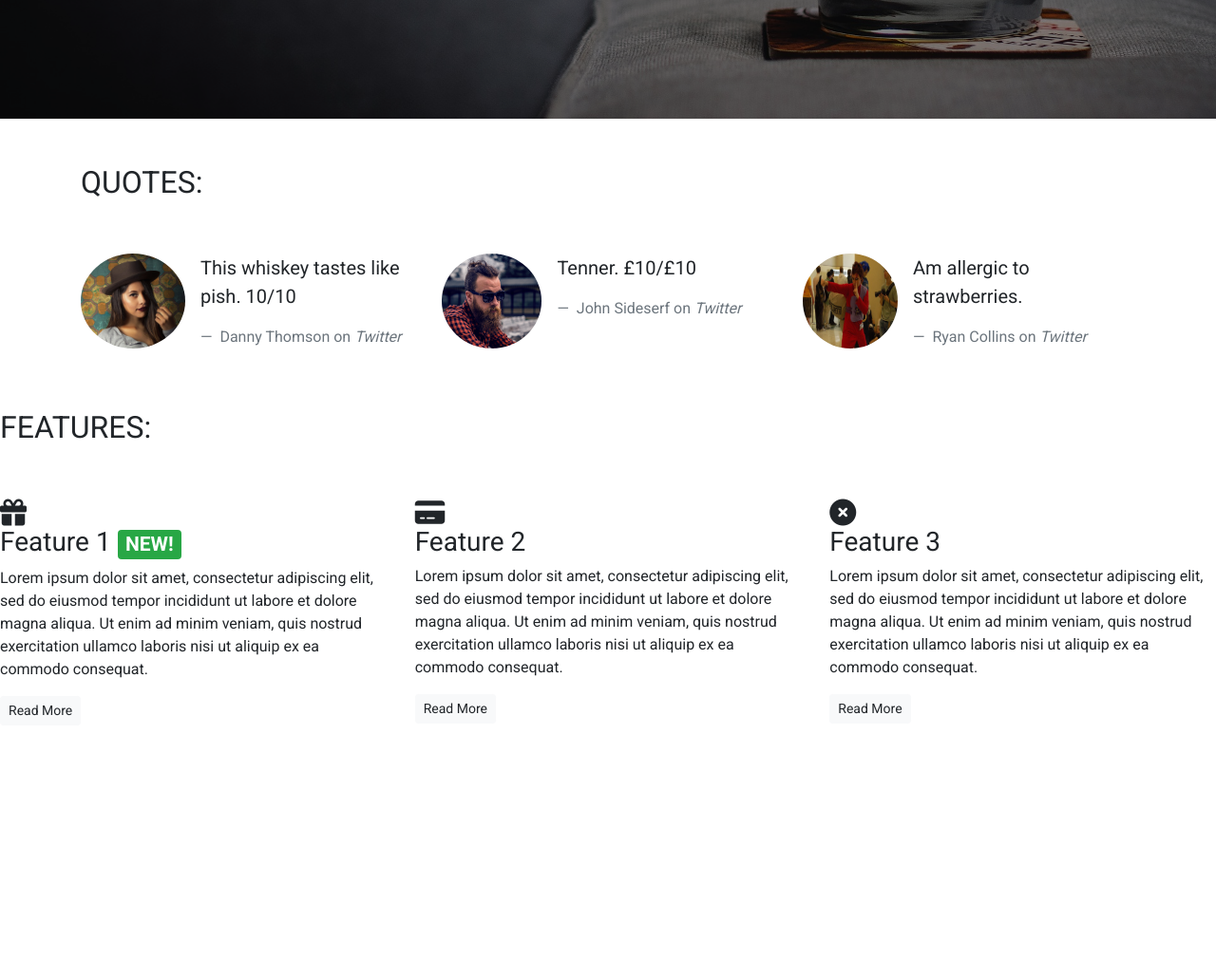
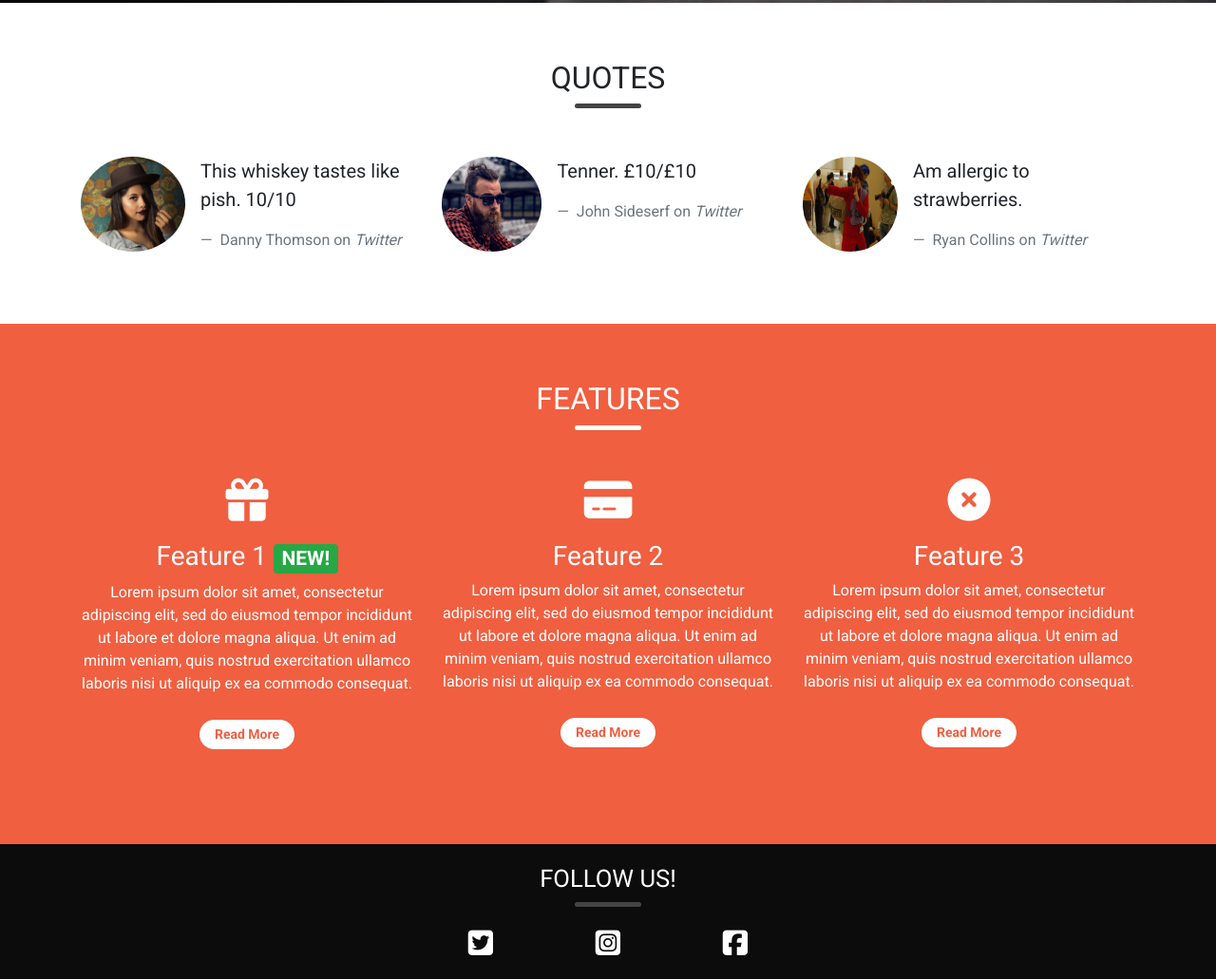
Before and after one commit to cmalky/bootstrap, a plain HTML site: page index.html in a window 1280 px wide. Shown: the part 797-1828 px from the top of the page at 95% size. Before the commit the page ends 1577 px from the top, so only its background shows below. Drawn offline with nearby package versions, Linux system fonts and the light colour scheme.

Commit message:
updated navbar and info sections, added footer section, added new css to override bootstrap

```diff
--- a/css/style.css
+++ b/css/style.css
@@ -2,8 +2,37 @@ body {
     font-family: 'Roboto', sans-serif;
 }
 
-.alert-container{
+.content-container {
+    padding-top: 60px;
+    padding-bottom: 60px;
+}
 
+.container-wrapper {
+
+}
+
+.container-wrapper--red {
+    background-color: #f05f40;
+    color: white;
+}
+
+.container-wrapper--dark {
+    background-color: rgb(12, 12, 12);
+    color: white;
+
+}
+
+.alert-container .col-12 {
+    padding-left: 0;
+    padding-right: 0;
+}
+
+.site-wide-alert{
+    border-radius: 0;
+    margin-bottom: 0;
+    padding: 5px 15px;
+    background-color: #eec802;
+    border-color: #eec802
 }
 
 .callout-container{
@@ -31,12 +60,34 @@ body {
     background-color: rgba(0,0,0,0.5);
 }
 
-.quotes-container{
+.quotes-container {
 
 }
 
-.features-container{
+.features-container {
 
+}
+
+.footer-container {
+    text-align: center;
+    font-size: 30px;
+    padding-left: 30%;
+    padding-right: 30%;
+    padding-top: 15px;
+    padding-bottom: 15px;
+}
+
+/* Page headers */
+
+.page-header {
+    margin-bottom: 0;
+    border-bottom: 0;
+    text-align: center;
+    margin-bottom: 35px;
+}
+
+.page-header h2{
+    margin-top: 0;
 }
 
 /* Block Dividers */
@@ -45,14 +96,60 @@ body {
     width: 75px;
     height: 5px;
     border: 0;
+    background-color: #444
 }
 
 .block-divider--orange {
     background-color: #f05f40
 }
 
+.block-divider--white {
+    background-color: white;
+}
+
 .block-divider--short {
-    width: 35px;
+    width: 70px;
+    border-radius: 35px;
+    margin-top: 5px;
+}
+
+
+
+/* content containers */
+
+.content-container {
+    padding-top: 60px;
+    padding-bottom: 60px;
+}
+
+/* Navbar */
+
+.navalert-container {
+    position: absolute;
+    top: 0;
+    left: 0;
+    padding-left: 0;
+    padding-right: 0;
+    z-index: 1;
+}
+
+.navbar {
+    margin-bottom: 0;
+    border: 0;
+    width: 100%;
+    background-color: rgba(0,0,0,0.25);
+}
+
+.navbar .navbar-toggler {
+    border: 0;
+}
+
+.navbar-dark .navbar-brand {
+    font-weight: bold;
+}
+
+.navbar .navbar-nav a {
+    font-weight: bold;
 }
 
 /* Jumbotron */
@@ -99,3 +196,24 @@ body {
     background-color: #df4929;
     border-color: #df4929;
 }
+
+.feature {
+    text-align: center;
+    margin-bottom: 40px;
+}
+
+.feature i {
+    margin-bottom: 20px;
+    font-size: 45px;
+    line-height: 45px;
+}
+
+.feature .btn {
+    background-color: white;
+    border-color: white;
+    border-radius: 15px;
+    min-width: 100px;
+    font-weight: bold;
+    margin-top: 10px;
+    color: #f05f40;
+}
--- a/index.html
+++ b/index.html
@@ -1,26 +1,30 @@
 <!DOCTYPE html>
 <html lang="en-us">
+
 <head>
 	<meta charset="utf-8" />
 	<meta name="viewport" content="width=device-width, initial-scale=1.0" />
 	<title>Whiskey Drop | Taste a new whiskey every month</title>
-    <link
-      rel="stylesheet"
-      href="https://maxcdn.bootstrapcdn.com/bootstrap/4.1.3/css/bootstrap.min.css"
-    />
-    <link
-      href="https://fonts.googleapis.com/css2?family=Roboto:wght@400;700&display=swap"
-      rel="stylesheet"
-    />
+	<link rel="stylesheet" href="https://maxcdn.bootstrapcdn.com/bootstrap/4.1.3/css/bootstrap.min.css" />
+	<link href="https://fonts.googleapis.com/css2?family=Roboto:wght@400;700&display=swap" rel="stylesheet" />
 	<link rel="stylesheet" href="css/style.css" type="text/css" />
-    <script
-      src="https://kit.fontawesome.com/2d44da6547.js"
-      crossorigin="anonymous"
-    ></script>
+	<script src="https://kit.fontawesome.com/2d44da6547.js" crossorigin="anonymous"></script>
 </head>
 
 <body>
-    <nav class="navbar navbar-light bg-light navbar-expand-sm">
+	<div class="container-fluid navalert-container">
+		<div class="container-fluid alert-container">
+			<div class="row d-none d-sm-block">
+				<div class="col-12">
+					<div class="site-wide-alert alert alert-warning">
+						<strong>Sale Now On!</strong> We've got a sale on. Get a 12-month
+						subscription for the price of 6!
+						<a href="">See here for details!</a>
+					</div>
+				</div>
+			</div>
+		</div>
+		<nav class="navbar navbar-dark navbar-expand-sm">
 			<a href="/" class="navbar-brand">Whiskey Drop</a>
 
 			<button
@@ -44,16 +48,8 @@
 						<a class="nav-link" href="/about">About</a>
 					</li>
 					<li class="nav-item dropdown">
-            <a
-              class="nav-link dropdown-toggle"
-              href="#"
-              id="navbarDropdownMenuLink"
-              role="button"
-              data-toggle="dropdown"
-              aria-haspopup="true"
-              aria-expanded="false"
-              >Whiskeys</a
-            >
+						<a class="nav-link dropdown-toggle" href="#" id="navbarDropdownMenuLink" role="button"
+							data-toggle="dropdown" aria-haspopup="true" aria-expanded="false">Whiskeys</a>
 						<div class="dropdown-menu" aria-labelledby="navbarDropdownMenuLink">
 							<a class="dropdown-item" href="#">Irish</a>
 							<a class="dropdown-item" href="#">Scotch</a>
@@ -70,19 +66,9 @@
 				<p class="navbar-text my-auto mr-2">
 					<i>Great whiskey delivered to your door!</i>
 				</p>
-        <a href="/login">Sign In / Sign Up</a>
+				<a href="/login" class="btn btn--cta btn--red">Sign In / Sign Up</a>
 			</div>
 		</nav>
-    <div class="container alert-container">
-      <div class="row d-none d-sm-block">
-        <div class="col-12">
-          <div class="alert alert-warning text-center">
-            <strong>Sale Now On!</strong> We've got a sale on. Get a 12-month
-            subscription for the price of 6!
-            <a href="">See here for details!</a>
-          </div>
-        </div>
-      </div>
 	</div>
 	<div class="container-fluid callout-container">
 		<!-- Callout -->
@@ -93,7 +79,7 @@
 					<h1 class="jumbotron-header">
 						The finest whiskeys delivered to your doorstep.
 					</h1>
-            <hr class="block-divider block-divider--orange">
+					<hr class="block-divider block-divider--orange" />
 					<p class="lead">
 						Sign up today to start receiving the world's best whiskeys every
 						month.
@@ -113,8 +99,7 @@
 					<p class="text-muted">
 						<small
                 >You must be over 18 to sign up to our service. Please drink
-                responsibly.</small
-              >
+                responsibly.</small>
 					</p>
 				</section>
 			</div>
@@ -123,11 +108,13 @@
 	</div>
 
 	<!-- Quotes -->
-    <div class="container quotes-container">
+	<div class="container-wrapper">
+		<div class="container quotes-container content-container">
 			<section class="quotes">
 				<div class="row">
-          <div class="col-12 my-5">
-            <h2 class="text-uppercase">Quotes:</h2>
+					<div class="col-12 page-header">
+						<h2 class="text-uppercase">Quotes</h2>
+						<hr class="block-divider block-divider--short" />
 					</div>
 				</div>
 				<div class="row">
@@ -193,13 +180,16 @@
 			</section>
 			<!-- /.quotes -->
 		</div>
+	</div>
 
 	<!-- Features -->
-    <div class="features-container">
+	<div class="container-wrapper container-wrapper--red">
+		<div class="container features-container content-container">
 			<section class="features">
 				<div class="row">
-          <div class="col-12 my-5">
-            <h2 class="text-uppercase">Features:</h2>
+					<div class="col-12 page-header">
+						<h2 class="text-uppercase">Features</h2>
+						<hr class="block-divider block-divider--short block-divider--white" />
 					</div>
 				</div>
 				<div class="row">
@@ -210,10 +200,10 @@
 								<span class="badge badge-success">NEW!</span>
 							</h3>
 							<p>
-                Lorem ipsum dolor sit amet, consectetur adipiscing elit, sed do
-                eiusmod tempor incididunt ut labore et dolore magna aliqua. Ut
-                enim ad minim veniam, quis nostrud exercitation ullamco laboris
-                nisi ut aliquip ex ea commodo consequat.
+								Lorem ipsum dolor sit amet, consectetur adipiscing elit, sed
+								do eiusmod tempor incididunt ut labore et dolore magna aliqua.
+								Ut enim ad minim veniam, quis nostrud exercitation ullamco
+								laboris nisi ut aliquip ex ea commodo consequat.
 							</p>
 							<p><a class="btn btn-sm btn-light" href="">Read More</a></p>
 						</div>
@@ -224,10 +214,10 @@
 								<i class="fas fa-credit-card d-none d-sm-block"></i> Feature 2
 							</h3>
 							<p>
-                Lorem ipsum dolor sit amet, consectetur adipiscing elit, sed do
-                eiusmod tempor incididunt ut labore et dolore magna aliqua. Ut
-                enim ad minim veniam, quis nostrud exercitation ullamco laboris
-                nisi ut aliquip ex ea commodo consequat.
+								Lorem ipsum dolor sit amet, consectetur adipiscing elit, sed
+								do eiusmod tempor incididunt ut labore et dolore magna aliqua.
+								Ut enim ad minim veniam, quis nostrud exercitation ullamco
+								laboris nisi ut aliquip ex ea commodo consequat.
 							</p>
 							<p><a class="btn btn-sm btn-light" href="">Read More</a></p>
 						</div>
@@ -235,13 +225,14 @@
 					<div class="col-12 d-md-none d-lg-block col-lg-4">
 						<div class="feature">
 							<h3>
-                <i class="fas fa-times-circle d-none d-sm-block"></i> Feature 3
+								<i class="fas fa-times-circle d-none d-sm-block"></i> Feature
+								3
 							</h3>
 							<p>
-                Lorem ipsum dolor sit amet, consectetur adipiscing elit, sed do
-                eiusmod tempor incididunt ut labore et dolore magna aliqua. Ut
-                enim ad minim veniam, quis nostrud exercitation ullamco laboris
-                nisi ut aliquip ex ea commodo consequat.
+								Lorem ipsum dolor sit amet, consectetur adipiscing elit, sed
+								do eiusmod tempor incididunt ut labore et dolore magna aliqua.
+								Ut enim ad minim veniam, quis nostrud exercitation ullamco
+								laboris nisi ut aliquip ex ea commodo consequat.
 							</p>
 							<p><a class="btn btn-sm btn-light" href="">Read More</a></p>
 						</div>
@@ -249,6 +240,37 @@
 				</div>
 			</section>
 			<!-- /.features -->
+		</div>
+	</div>
+	<div class="container-wrapper container-wrapper--dark">
+		<div class="container footer-container">
+			<section class="footer">
+				<div class="row">
+					<div class="col-12">
+						<h2 class="text-uppercase"><small>Follow us!</small></h2>
+						<hr class="block-divider block-divider--short block-divider--dark" />
+					</div>
+				</div>
+				<div class="row">
+					<div class="col-4">
+						<div class="footer">
+							<i class="fab fa-twitter-square"></i>
+						</div>
+					</div>
+					<div class="col-4">
+						<div class="footer">
+							<i class="fab fa-instagram-square"></i>
+						</div>
+					</div>
+					<div class="col-4">
+						<div class="footer">
+							<i class="fab fa-facebook-square"></i>
+						</div>
+					</div>
+				</div>
+			</section>
+			<!-- /.footer -->
+		</div>
 	</div>
 
 	<div class="modal" tabindex="-1" role="dialog" id="signUpModal">
@@ -277,8 +299,7 @@
                   placeholder="Enter E-mail Address"
                 />
 							<small id="emailHelp" class="form-text text-muted"
-                  >We'll never share your email with anyone else.</small
-                >
+                  >We'll never share your email with anyone else.</small>
 						</div>
 						<div class="form-group">
 							<label for="password">Password</label>
@@ -305,20 +326,15 @@
 		</div>
 	</div>
 
-    <script
-      src="https://code.jquery.com/jquery-3.5.1.slim.min.js"
-      integrity="sha384-DfXdz2htPH0lsSSs5nCTpuj/zy4C+OGpamoFVy38MVBnE+IbbVYUew+OrCXaRkfj"
-      crossorigin="anonymous"
-    ></script>
-    <script
-      src="https://cdn.jsdelivr.net/npm/popper.js@1.16.0/dist/umd/popper.min.js"
-      integrity="sha384-Q6E9RHvbIyZFJoft+2mJbHaEWldlvI9IOYy5n3zV9zzTtmI3UksdQRVvoxMfooAo"
-      crossorigin="anonymous"
-    ></script>
-    <script
-      src="https://stackpath.bootstrapcdn.com/bootstrap/4.5.0/js/bootstrap.min.js"
-      integrity="sha384-OgVRvuATP1z7JjHLkuOU7Xw704+h835Lr+6QL9UvYjZE3Ipu6Tp75j7Bh/kR0JKI"
-      crossorigin="anonymous"
-    ></script>
+	<script src="https://code.jquery.com/jquery-3.5.1.slim.min.js"
+		integrity="sha384-DfXdz2htPH0lsSSs5nCTpuj/zy4C+OGpamoFVy38MVBnE+IbbVYUew+OrCXaRkfj" crossorigin="anonymous">
+	</script>
+	<script src="https://cdn.jsdelivr.net/npm/popper.js@1.16.0/dist/umd/popper.min.js"
+		integrity="sha384-Q6E9RHvbIyZFJoft+2mJbHaEWldlvI9IOYy5n3zV9zzTtmI3UksdQRVvoxMfooAo" crossorigin="anonymous">
+	</script>
+	<script src="https://stackpath.bootstrapcdn.com/bootstrap/4.5.0/js/bootstrap.min.js"
+		integrity="sha384-OgVRvuATP1z7JjHLkuOU7Xw704+h835Lr+6QL9UvYjZE3Ipu6Tp75j7Bh/kR0JKI" crossorigin="anonymous">
+	</script>
 </body>
+
 </html>
```
Lines whose indentation alone changed are shown as unchanged.
